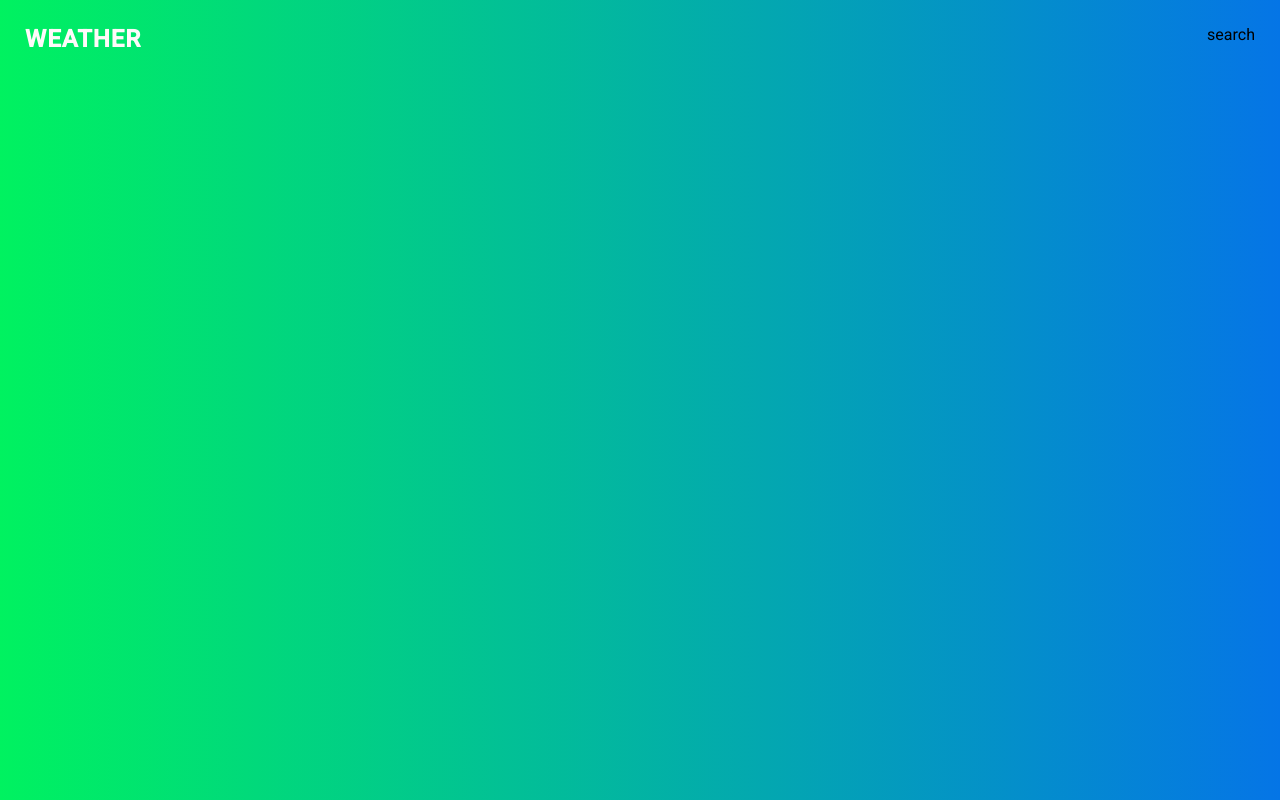
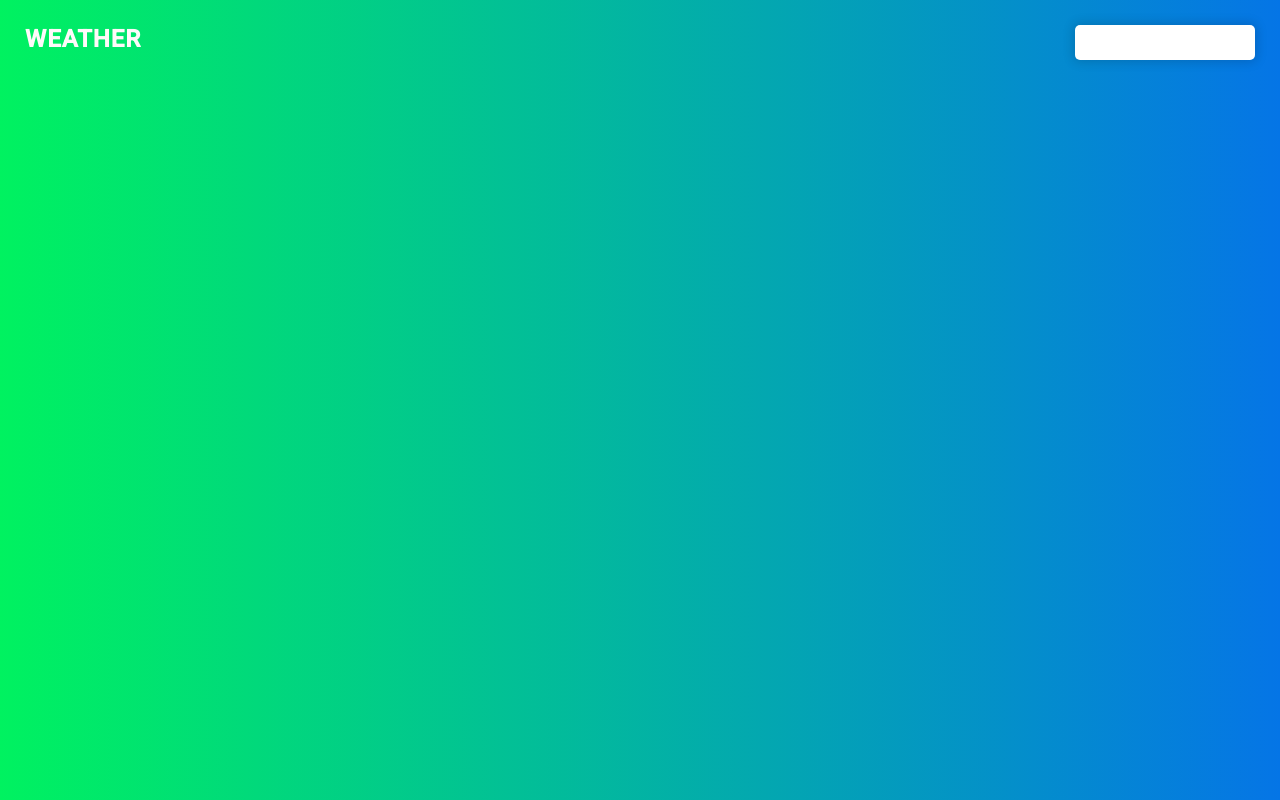
Before and after one commit to sujitpatil72/weather-app, an Angular app: page / in a window 1280 px wide. Built offline with nearby package versions, Linux system fonts and the light colour scheme.

Commit message:
added search mat card

```diff
--- a/src/app/app.component.html
+++ b/src/app/app.component.html
@@ -1,10 +1,13 @@
 <div class="container">
-    <header class="header">
-        <div class="header__logo">
-            WEATHER
-        </div>
-        <div class="header__search_bar">
-            search
-        </div>
-    </header>
+  <header class="header">
+    <div class="header__logo">
+      WEATHER
+    </div>
+
+    <mat-card class="header__search">
+      <mat-form-field class="header__input">
+        <input matInput />
+      </mat-form-field>
+    </mat-card>
+  </header>
 </div>
--- a/src/app/app.component.scss
+++ b/src/app/app.component.scss
@@ -1,3 +1,6 @@
+@import "../styles/variables";
+@import "../styles/elements";
+
 .container {
   /* fallback for old browsers */
   height: 100%;
@@ -18,5 +21,22 @@
       font-size: 1.5em;
       letter-spacing: 1px;
     }
+
+    &__search {
+      height: 2.1875em;
+      max-width: 350px;
+      background: $color-white;
+      border-radius: 0.3125em;
+      padding: 0px;
+
+      .header__input {
+        bottom: 10px;
+        left: 15px;
+        width: 90%;
+        ::ng-deep .mat-form-field-underline {
+          display: none;
+        }
+      }
+    }
   }
 }
```
